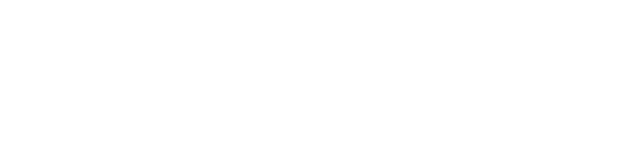
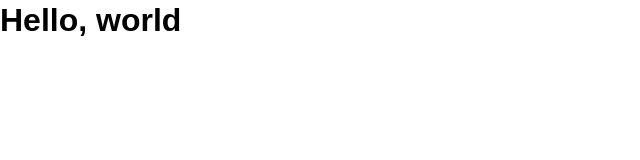
Before and after one commit to gregmjsco/portfolio, a website built with Vite: page index.html in a window 1280 px wide. Shown: the whole page, without its empty margins (0-640 px from the left). Built offline with nearby package versions, Linux system fonts and the light colour scheme.

Commit message:
Add font to project

```diff
--- a/index.html
+++ b/index.html
@@ -7,6 +7,7 @@
     <title>Dev Server</title>
   </head>
   <body>
+    <h1>Hello, world</h1>
     <script type="module" src="./src/main.js"></script>
   </body>
 </html>
--- a/styles/style.css
+++ b/styles/style.css
@@ -2,3 +2,19 @@
     margin: 0;
     line-height: calc(1em + 0.5rem);
 }
+
+html {
+    scroll-behavior: smooth;
+}
+
+body {
+    font-family: 'General Sans', sans-serif;
+}
+
+img,
+picture,
+video,
+canvas,
+svg {
+    display: block;
+}
```
